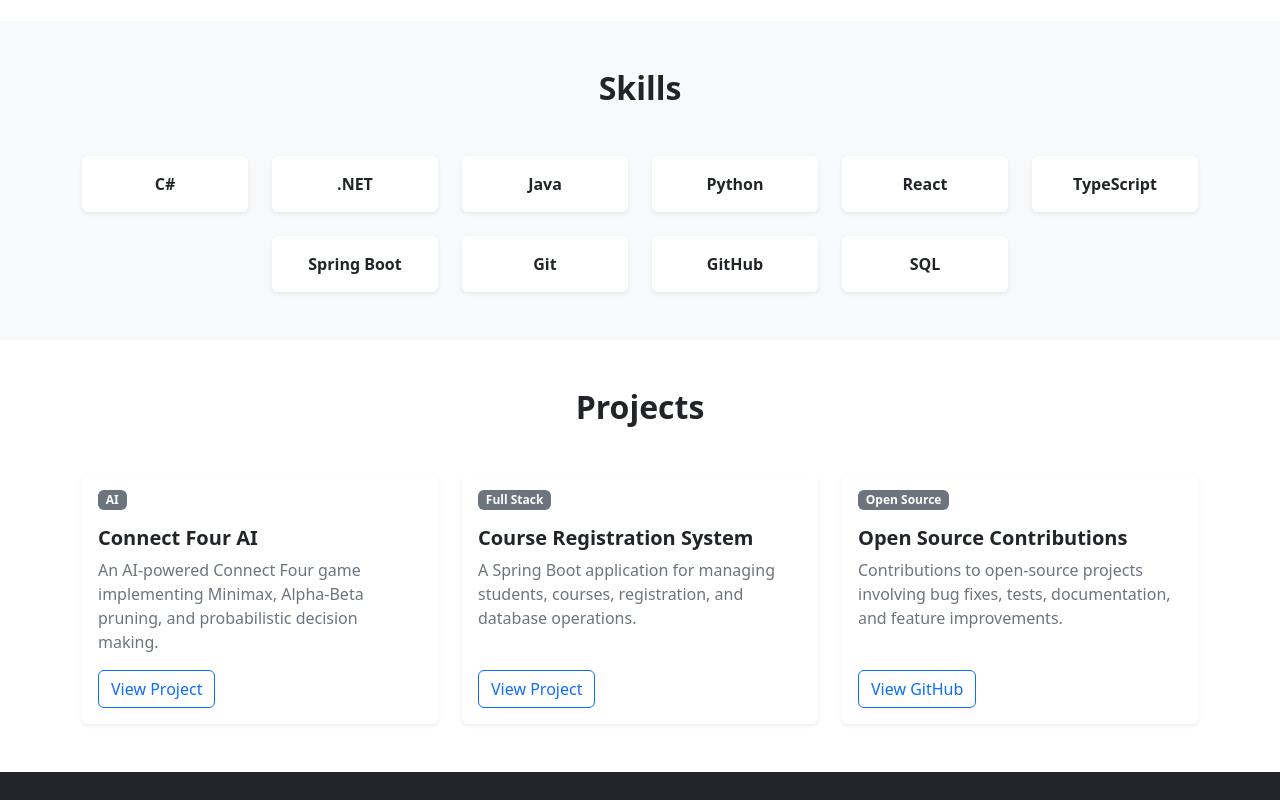
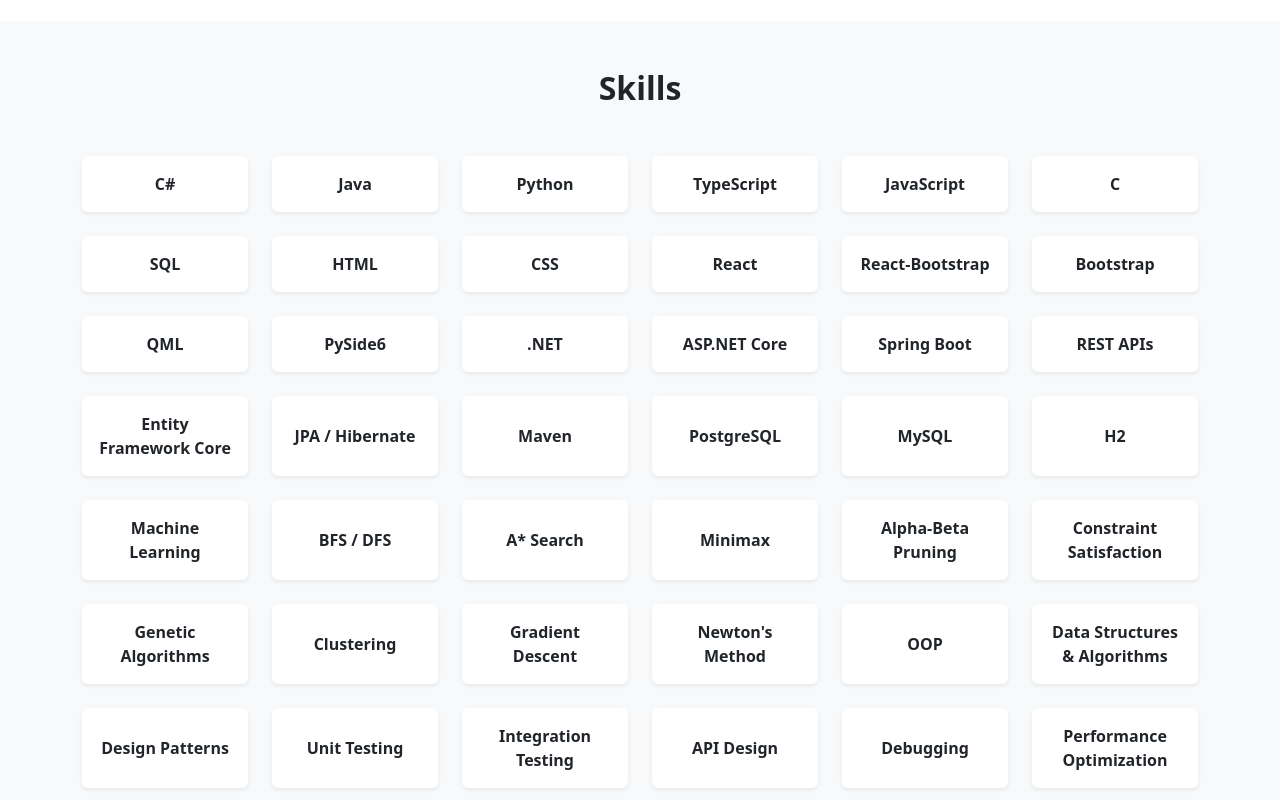
Before and after one commit to ahmdkaml/Portfolio, a React app: page / in a window 1280 px wide. Shown: the part 760-1560 px from the top of the page. Built offline with nearby package versions, Linux system fonts and the light colour scheme; the HTML template or start-up script is replaced by a standard one.

Commit message:
add a readme with a link to the page

```diff
--- a/src/App.tsx
+++ b/src/App.tsx
@@ -102,16 +102,79 @@
 
           <Row className="g-4 justify-content-center">
             {[
+              // Languages
               "C#",
-              ".NET",
               "Java",
               "Python",
+              "TypeScript",
+              "JavaScript",
+              "C",
+              "SQL",
+              "HTML",
+              "CSS",
+
+              // Frontend
               "React",
-              "TypeScript",
+              "React-Bootstrap",
+              "Bootstrap",
+              "QML",
+              "PySide6",
+
+              // Backend
+              ".NET",
+              "ASP.NET Core",
               "Spring Boot",
+              "REST APIs",
+              "Entity Framework Core",
+              "JPA / Hibernate",
+              "Maven",
+
+              // Databases
+              "PostgreSQL",
+              "MySQL",
+              "H2",
+
+              // AI & Algorithms
+              "Machine Learning",
+              "BFS / DFS",
+              "A* Search",
+              "Minimax",
+              "Alpha-Beta Pruning",
+              "Constraint Satisfaction",
+              "Genetic Algorithms",
+              "Clustering",
+              "Gradient Descent",
+              "Newton's Method",
+
+              // Software Engineering
+              "OOP",
+              "Data Structures & Algorithms",
+              "Design Patterns",
+              "Unit Testing",
+              "Integration Testing",
+              "API Design",
+              "Debugging",
+              "Performance Optimization",
+
+              // DevOps & Tools
               "Git",
               "GitHub",
-              "SQL",
+              "GitHub Actions",
+              "Docker",
+              "Docker Compose",
+              "Linux",
+              "Bash",
+              "PowerShell",
+              "CI/CD",
+
+              // Systems
+              "Operating Systems",
+              "Process Scheduling",
+              "IPC",
+              "POSIX",
+              "Memory Management",
+              "Garbage Collection",
+              "Computer Organization",
             ].map((skill) => (
               <Col xs={6} sm={4} md={3} lg={2} key={skill}>
                 <Card className="border-0 shadow-sm h-100 text-center">
```
